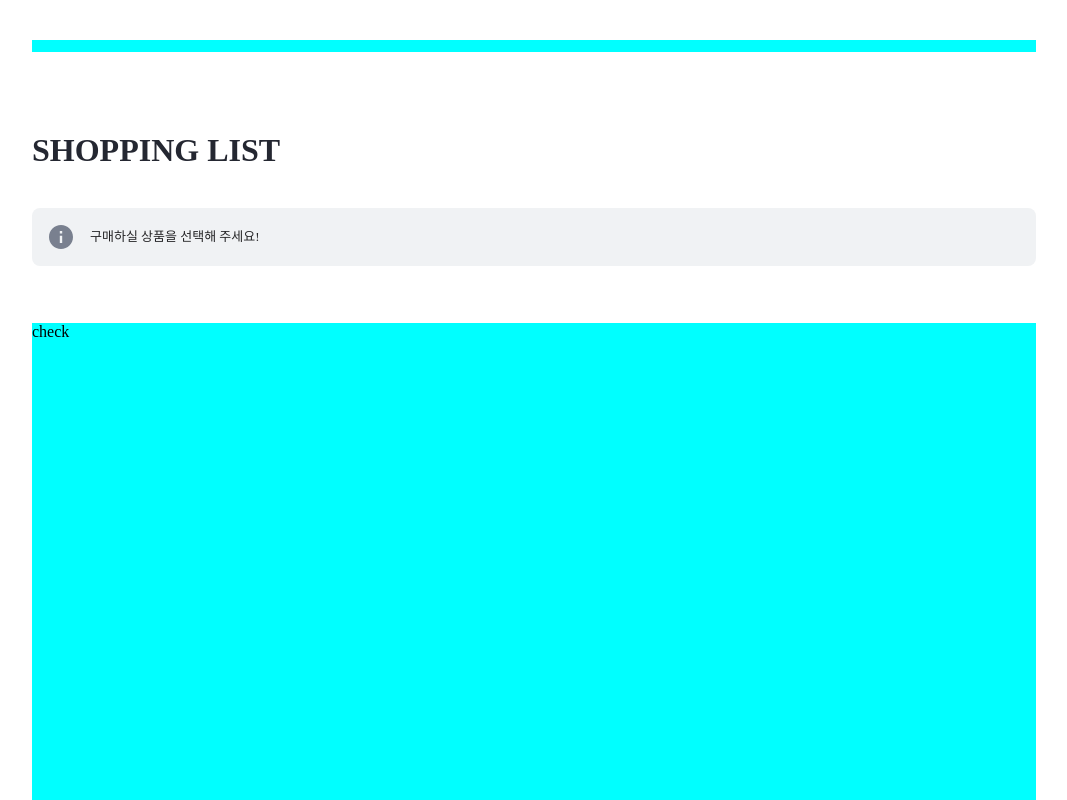
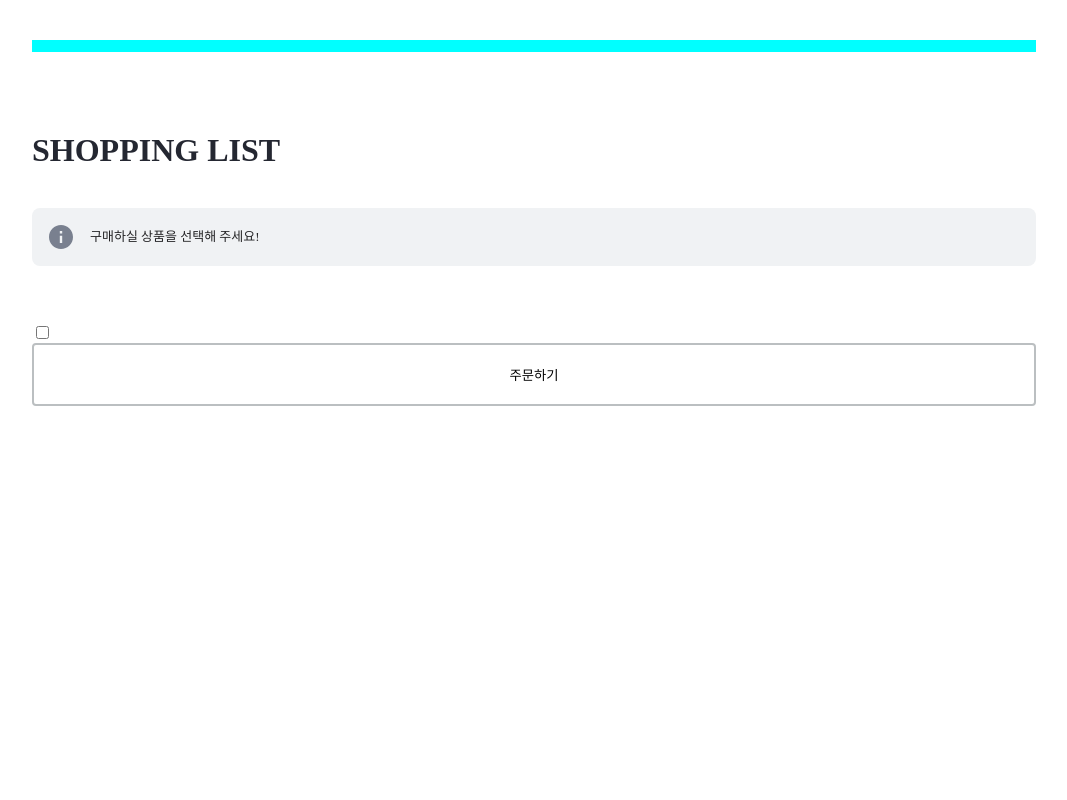
Before and after one commit to yejz0715/react-shopping, a React (Create React App) app: page / in a window 1280 px wide. Shown: the top 800 px of the page, without its empty margins (106-1173 px from the left). Built offline with nearby package versions, Linux system fonts and the light colour scheme.

Commit message:
checkbox 생성

```diff
--- a/src/Component/CheckBox/index.jsx
+++ b/src/Component/CheckBox/index.jsx
@@ -1,9 +1,10 @@
 import React from "react";
 import "./style.css";
-function CheckBox() {
+function CheckBox(props) {
   return (
     <div>
-      <div id="check_box">check</div>
+      <input type="checkbox" id="name" />
+      <label htmlFor="name">{props.name}</label>
     </div>
   );
 }
```
